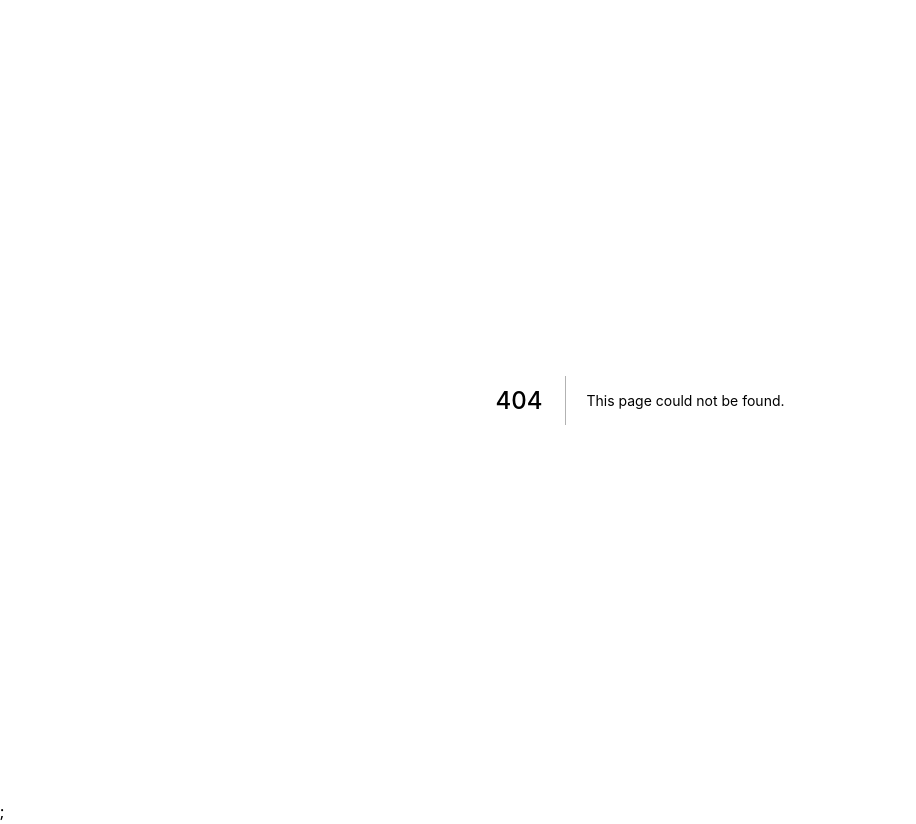
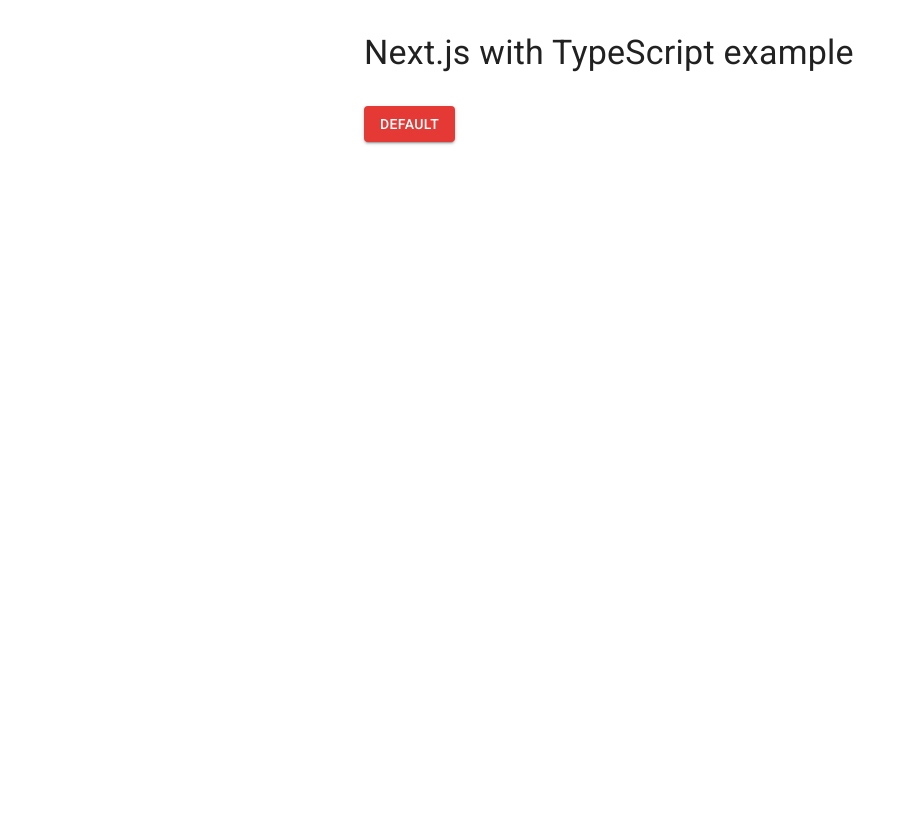
Before and after one commit to zomervinicius/checkout-test, a Next.js app: page /material in a window 1280 px wide. Before the commit this address had no page. Shown: the whole page, without its empty margins (0-916 px from the left). After the commit the page ends 800 px from the top, so only its background shows below. Built offline with nearby package versions, Linux system fonts and the light colour scheme.

Commit message:
chore: add material-ui

```diff
--- a/src/pages/_app.js
+++ /dev/null
@@ -1,21 +0,0 @@
-import App from 'next/app';
-import Head from 'next/head';
-import React from 'react';
-import '../styles/index.css';
-
-class MyApp extends App {
-  render() {
-    const { Component, pageProps } = this.props;
-    return (
-      <>
-        <Head>
-          <title>Next.js with Tailwind</title>
-          <link rel="icon" href="/favicon.ico" />
-        </Head>
-        <Component {...pageProps} />;
-      </>
-    );
-  }
-}
-
-export default MyApp;
--- /dev/null
+++ b/src/pages/_app.tsx
@@ -0,0 +1,37 @@
+import CssBaseline from '@material-ui/core/CssBaseline';
+import { ThemeProvider } from '@material-ui/core/styles';
+import { AppProps } from 'next/app';
+import Head from 'next/head';
+import React from 'react';
+import '../styles/index.css';
+import theme from '../theme';
+
+export default function MyApp(props: AppProps): {} {
+  const { Component, pageProps } = props;
+
+  React.useEffect(() => {
+    // Remove the server-side injected CSS.
+    const jssStyles = document.querySelector(`#jss-server-side`);
+    if (jssStyles) {
+      // eslint-disable-next-line @typescript-eslint/no-non-null-assertion
+      jssStyles.parentElement!.removeChild(jssStyles);
+    }
+  }, []);
+
+  return (
+    <>
+      <Head>
+        <title>Checkout page</title>
+        <meta
+          name="viewport"
+          content="minimum-scale=1, initial-scale=1, width=device-width"
+        />
+      </Head>
+      <ThemeProvider theme={theme}>
+        {/* CssBaseline kickstart an elegant, consistent, and simple baseline to build upon. */}
+        <CssBaseline />
+        <Component {...pageProps} />
+      </ThemeProvider>
+    </>
+  );
+}
--- /dev/null
+++ b/src/pages/_document.tsx
@@ -0,0 +1,74 @@
+import { ServerStyleSheets } from '@material-ui/core/styles';
+import Document, { Head, Html, Main, NextScript } from 'next/document';
+import React from 'react';
+import theme from '../theme';
+
+export default class MyDocument extends Document {
+  // eslint-disable-next-line @typescript-eslint/explicit-function-return-type
+  render() {
+    return (
+      <Html lang="en">
+        <Head>
+          {/* PWA primary color */}
+          <meta name="theme-color" content={theme.palette.primary.main} />
+          <link
+            rel="stylesheet"
+            href="https://fonts.googleapis.com/css?family=Roboto:300,400,500,700&display=swap"
+          />
+        </Head>
+        <body>
+          <Main />
+          <NextScript />
+        </body>
+      </Html>
+    );
+  }
+}
+
+// `getInitialProps` belongs to `_document` (instead of `_app`),
+// it's compatible with server-side generation (SSG).
+MyDocument.getInitialProps = async ctx => {
+  // Resolution order
+  //
+  // On the server:
+  // 1. app.getInitialProps
+  // 2. page.getInitialProps
+  // 3. document.getInitialProps
+  // 4. app.render
+  // 5. page.render
+  // 6. document.render
+  //
+  // On the server with error:
+  // 1. document.getInitialProps
+  // 2. app.render
+  // 3. page.render
+  // 4. document.render
+  //
+  // On the client
+  // 1. app.getInitialProps
+  // 2. page.getInitialProps
+  // 3. app.render
+  // 4. page.render
+
+  // Render app and page and get the context of the page with collected side effects.
+  const sheets = new ServerStyleSheets();
+  const originalRenderPage = ctx.renderPage;
+
+  ctx.renderPage = () =>
+    originalRenderPage({
+      enhanceApp: App => props => {
+        return sheets.collect(<App {...props} />);
+      },
+    });
+
+  const initialProps = await Document.getInitialProps(ctx);
+
+  return {
+    ...initialProps,
+    // Styles fragment is rendered after the app and page rendering finish.
+    styles: [
+      ...React.Children.toArray(initialProps.styles),
+      sheets.getStyleElement(),
+    ],
+  };
+};
--- /dev/null
+++ b/src/pages/material.tsx
@@ -0,0 +1,20 @@
+import { Button } from '@material-ui/core';
+import Box from '@material-ui/core/Box';
+import Container from '@material-ui/core/Container';
+import Typography from '@material-ui/core/Typography';
+import React from 'react';
+
+export default function Index(): {} {
+  return (
+    <Container maxWidth="sm">
+      <Box my={4}>
+        <Typography variant="h4" component="h1" gutterBottom>
+          Next.js with TypeScript example
+        </Typography>
+      </Box>
+      <Button variant="contained" color="primary">
+        Default
+      </Button>
+    </Container>
+  );
+}
--- /dev/null
+++ b/src/theme.tsx
@@ -0,0 +1,18 @@
+import { createMuiTheme } from '@material-ui/core/styles';
+
+// Create a theme instance.
+const theme = createMuiTheme({
+  palette: {
+    primary: {
+      main: '#e53935',
+    },
+    secondary: {
+      main: '#212121',
+    },
+    background: {
+      default: '#fff',
+    },
+  },
+});
+
+export default theme;
```
Also changed, not shown: package.json (+7 -3 lines), 2 other files (tests, documents, lock files or other folders).
